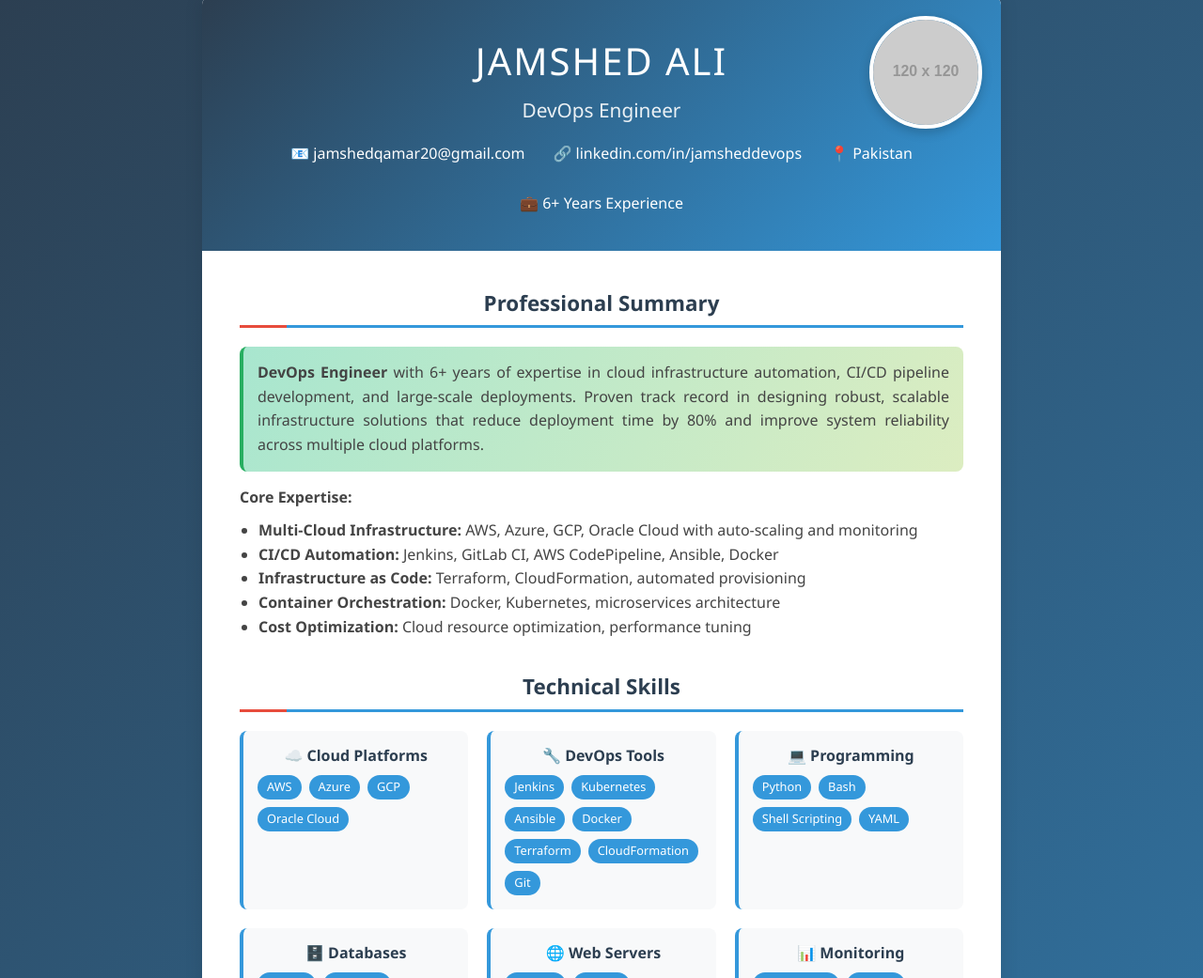
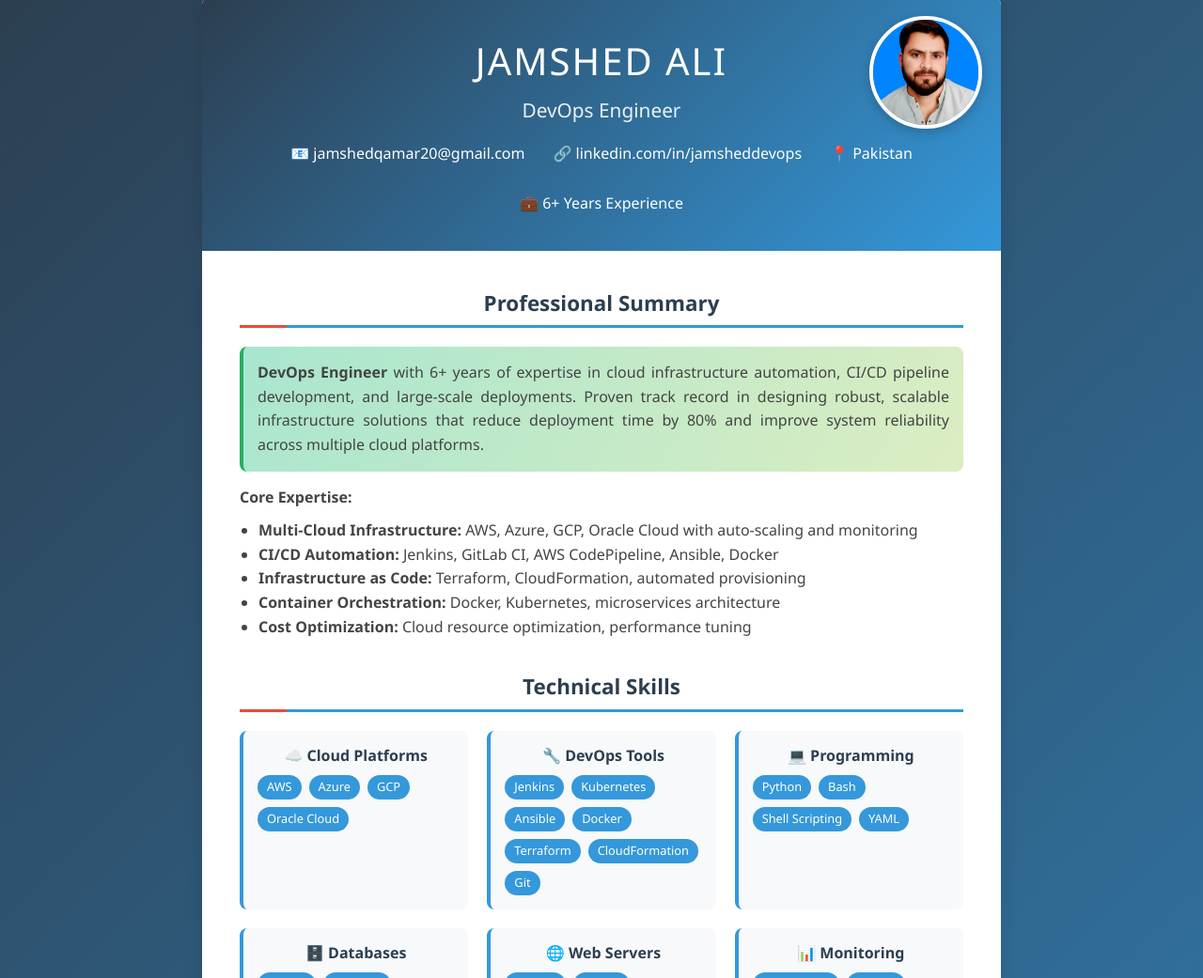
Before and after one commit to jamshedali20/devops-resume, a plain HTML site: page index.html in a window 1280 px wide. Shown: the part 59-1100 px from the top of the page at 94% size. Drawn offline with Linux system fonts and the light colour scheme; placeholder pictures from the web are drawn by us.

Commit message:
Update index.html

```diff
--- a/index.html
+++ b/index.html
@@ -308,15 +308,7 @@
 <body>
     <div class="resume-container">
         <div class="header">
-            <!-- Replace this placeholder with your actual photo -->
-            <!-- Method 1: If uploading to GitHub Pages, save your photo as 'profile.jpg' and use: -->
-            <!-- <img src="./profile.jpg" alt="Jamshed Ali" class="profile-pic"> -->
-
-            <!-- Method 2: If using external hosting, replace with your image URL: -->
-            <!-- <img src="YOUR_IMAGE_URL_HERE" alt="Jamshed Ali" class="profile-pic"> -->
-
-            <!-- Temporary placeholder - replace with one of the methods above -->
-            <img src="https://via.placeholder.com/120x120/3498db/ffffff?text=JA" alt="Jamshed Ali" class="profile-pic">
+            <img src="./profile.jpg" alt="Jamshed Ali" class="profile-pic">
             <h1 class="name">JAMSHED ALI</h1>
             <p class="title">DevOps Engineer</p>
             <div class="contact-info">
```
